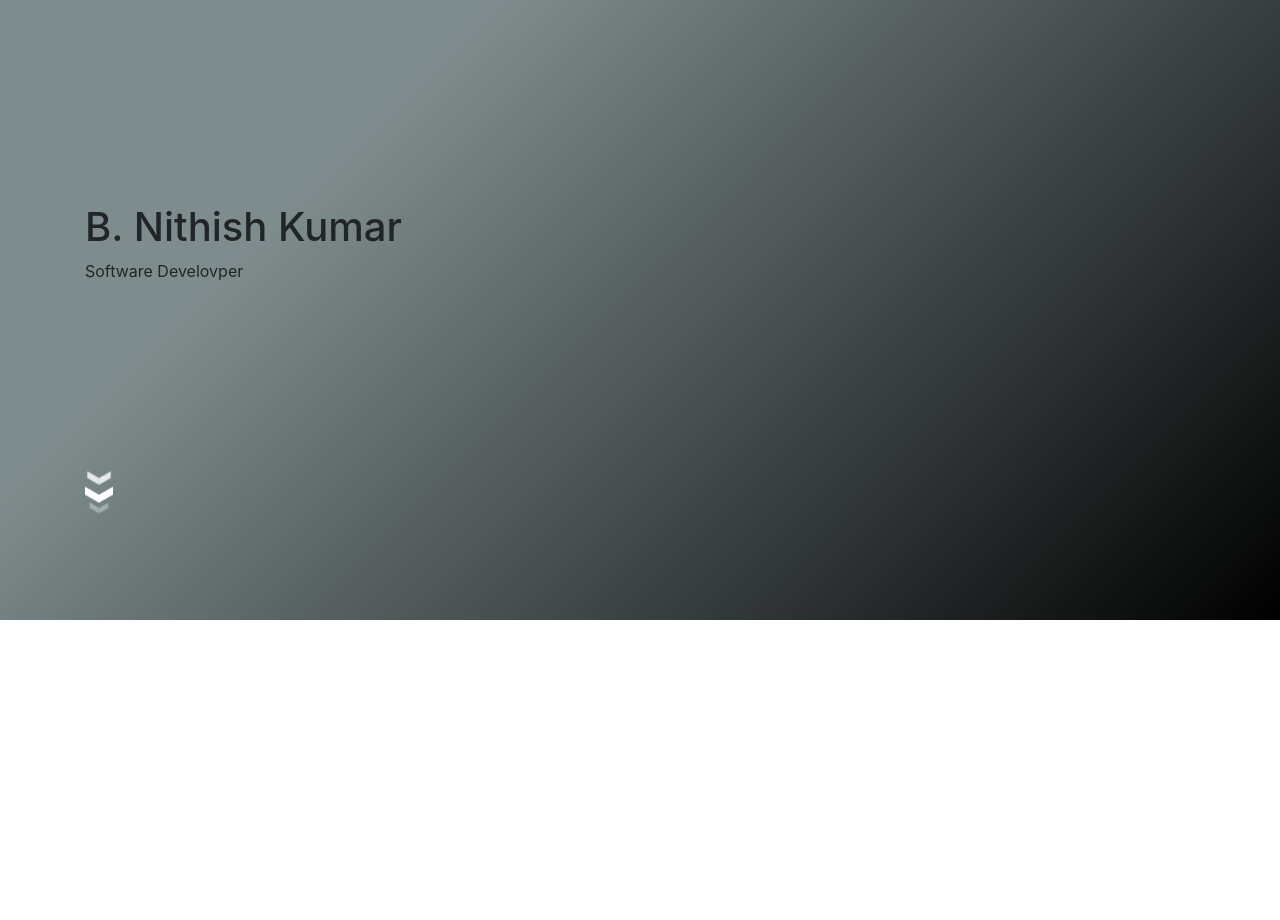
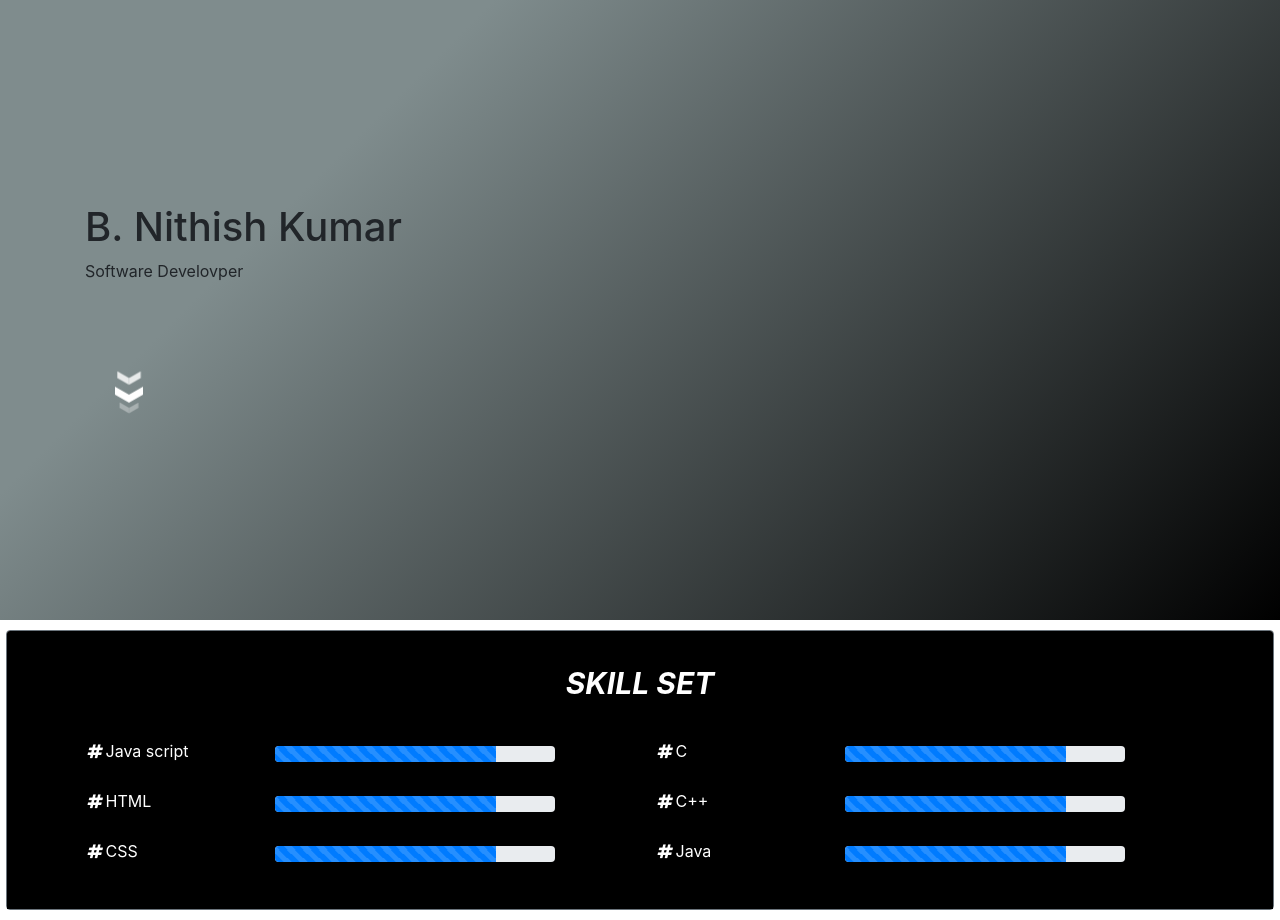
Before and after one commit to Nithishbnk/Portfoli_OWN, a React (Create React App) app: page / in a window 1280 px wide. Before the commit the page ends 800 px from the top, so only its background shows below. Built offline with nearby package versions, Linux system fonts and the light colour scheme.

Commit message:
added skill set

```diff
--- a/package.json
+++ b/package.json
@@ -3,10 +3,16 @@
   "version": "0.1.0",
   "private": true,
   "dependencies": {
+    "@fortawesome/fontawesome-svg-core": "^1.2.35",
+    "@fortawesome/free-brands-svg-icons": "^5.15.3",
+    "@fortawesome/free-regular-svg-icons": "^5.15.3",
+    "@fortawesome/free-solid-svg-icons": "^5.15.3",
+    "@fortawesome/react-fontawesome": "^0.1.14",
     "@testing-library/jest-dom": "^5.11.4",
     "@testing-library/react": "^11.1.0",
     "@testing-library/user-event": "^12.1.10",
     "bootstrap": "^4.6.0",
+    "font-awesome": "^4.7.0",
     "react": "^17.0.2",
     "react-bootstrap": "^1.5.2",
     "react-dom": "^17.0.2",
--- a/src/App.js
+++ b/src/App.js
@@ -1,10 +1,16 @@
 import logo from './logo.svg';
 import './App.css';
+import { library } from '@fortawesome/fontawesome-svg-core'
+import { fab } from '@fortawesome/free-brands-svg-icons'
+import { faCheckSquare, faCoffee } from '@fortawesome/free-solid-svg-icons'
 import TopSection from "./components/TopSection/TopSection";
+import SkillProgress from "./components/SkillProgress/SkillProgress";
+library.add(fab, faCheckSquare, faCoffee)
 function App() {
   return (
     <div className="App">
       <TopSection/>
+      <SkillProgress/>
     </div>
   );
 }
--- /dev/null
+++ b/src/components/SkillProgress/SkillProgress.css
@@ -0,0 +1,25 @@
+.progress-bar{width:79%;}
+.progress{width:80%; align:left; margin-top: 7px;}
+.skill-title{text-align: left; color:white;}
+.skill-progress{height:50px;}
+.card1{
+  width:99%;
+  margin: 10px auto;
+          float: none;
+}
+.card-body
+{
+  margin-top:0;
+  background-color: black;
+}
+.con2
+{
+  margin-top:0px;
+}
+.card-header
+{
+  background-color: black;
+  color: white;
+  font-size: 30px;
+  padding-top: 30px;
+}
--- /dev/null
+++ b/src/components/SkillProgress/SkillProgress.js
@@ -0,0 +1,127 @@
+import React, {Component} from 'react'
+import "./SkillProgress.css"
+import { FontAwesomeIcon } from '@fortawesome/react-fontawesome'
+class SkillProgress extends Component {
+  render() {
+
+    return (
+<div >
+
+
+
+<div class="card card1 border border-secondary rounded-3" >
+  <div class="card-header text-uppercase font-weight-bold font-italic">Skill Set</div>
+  <div class="card-body">
+
+          <div class="container con2">
+              <div class="row">
+                  <div class="col-md-6">
+                                <div class="skill-progress">
+                                      <div class="row">
+                                          <div class="col-4">
+                                                <div class="skill-title">
+                                                   <i class="fa fa-sm fa-fw fa-hashtag"></i>
+                                                   <span>Java script</span>
+                                                </div>
+                                          </div>
+                                          <div class="col-8">
+                                              <div class="progress">
+                                                <div class="progress-bar progress-bar-striped progress-bar-animated" role="progressbar" aria-valuenow="75" aria-valuemin="0" aria-valuemax="100"></div>
+                                              </div>
+                                          </div>
+                                      </div>
+                                </div>
+                                <div class="skill-progress">
+                                      <div class="row">
+                                          <div class="col-4">
+                                                <div class="skill-title">
+                                                   <i class="fa fa-sm fa-fw fa-hashtag"></i>
+                                                   <span>HTML</span>
+                                                </div>
+                                          </div>
+                                          <div class="col-8">
+                                              <div class="progress">
+                                                <div class="progress-bar progress-bar-striped progress-bar-animated" role="progressbar" aria-valuenow="75" aria-valuemin="0" aria-valuemax="100"></div>
+                                              </div>
+                                          </div>
+                                      </div>
+                                </div>
+                                <div class="skill-progress">
+                                      <div class="row">
+                                          <div class="col-4">
+                                                <div class="skill-title">
+                                                   <i class="fa fa-sm fa-fw fa-hashtag"></i>
+                                                   <span>CSS</span>
+                                                </div>
+                                          </div>
+                                          <div class="col-8">
+                                              <div class="progress">
+                                                <div class="progress-bar progress-bar-striped progress-bar-animated" role="progressbar" aria-valuenow="75" aria-valuemin="0" aria-valuemax="100"></div>
+                                              </div>
+                                          </div>
+                                      </div>
+                                </div>
+                  </div>
+                  <div class="col-md-6">
+                  <div class="skill-progress">
+                        <div class="row">
+                            <div class="col-4">
+                                  <div class="skill-title">
+                                     <i class="fa fa-sm fa-fw fa-hashtag"></i>
+                                     <span>C</span>
+                                  </div>
+                            </div>
+                            <div class="col-8">
+                                <div class="progress">
+                                  <div class="progress-bar progress-bar-striped progress-bar-animated" role="progressbar" aria-valuenow="75" aria-valuemin="0" aria-valuemax="100"></div>
+                                </div>
+                            </div>
+                        </div>
+                  </div>
+                  <div class="skill-progress">
+                        <div class="row">
+                            <div class="col-4">
+                                  <div class="skill-title">
+                                     <i class="fa fa-sm fa-fw fa-hashtag"></i>
+                                     <span>C++</span>
+                                  </div>
+                            </div>
+                            <div class="col-8">
+                                <div class="progress">
+                                  <div class="progress-bar progress-bar-striped progress-bar-animated" role="progressbar" aria-valuenow="75" aria-valuemin="0" aria-valuemax="100"></div>
+                                </div>
+                            </div>
+                        </div>
+                  </div>
+                  <div class="skill-progress">
+                        <div class="row">
+                            <div class="col-4">
+                                  <div class="skill-title">
+                                     <i class="fa fa-sm fa-fw fa-hashtag"></i>
+                                     <span>Java</span>
+                                  </div>
+                            </div>
+                            <div class="col-8">
+                                <div class="progress">
+                                  <div class="progress-bar progress-bar-striped progress-bar-animated" role="progressbar" aria-valuenow="75" aria-valuemin="0" aria-valuemax="100"></div>
+                                </div>
+                            </div>
+                        </div>
+                  </div>
+                  </div>
+              </div>
+         </div>
+  </div>
+</div>
+
+
+
+</div>
+
+    );
+
+  }
+
+}
+
+export default SkillProgress;
--- a/src/components/TopSection/TopSection.css
+++ b/src/components/TopSection/TopSection.css
@@ -6,10 +6,11 @@
         text-align: justify;
     }
 }
-.container
+.con1
 {height:410px;}
 .jumbotron {
     min-height: 620px;
+    margin-bottom:0;
     /*background: url("http://i.stack.imgur.com/kx8MT.gif") no-repeat center center;*/
     -webkit-background-size: 100% 100%;
     -moz-background-size: 100% 100%;
@@ -22,10 +23,10 @@
 {
   margin-top: 25%;
 }
-.row1{height:300px;}
+.row1{height:200px;}
 .Scrolldown{align: center;
 margin-top: 90px;}
-@media screen and (max-width: 600px){
+@media screen and (min-width: 48em){
   .Scrolldown{align: center;
   margin-top: 90px;
   padding-left:30px;
--- a/src/components/TopSection/TopSection.js
+++ b/src/components/TopSection/TopSection.js
@@ -6,8 +6,8 @@ class TopSection extends Component {
     return (
 <div>
 
-      <div class="jumbotron jumbotron-fluid">
-        <div class="container">
+      <div class="jumbotron  jumbotron-fluid">
+        <div class="container con1">
                         <div class="row row1 w-50">
                             <div class="col colname">
                               <div class="text-left text-capitalize">
--- a/src/index.js
+++ b/src/index.js
@@ -3,6 +3,7 @@ import ReactDOM from 'react-dom';
 import 'bootstrap/dist/css/bootstrap.min.css';
 import './index.css';
 import App from './App';
+import 'font-awesome/css/font-awesome.min.css';
 import reportWebVitals from './reportWebVitals';
 
 ReactDOM.render(
```
Also changed, not shown: 1 other file (tests, documents, lock files or other folders).
